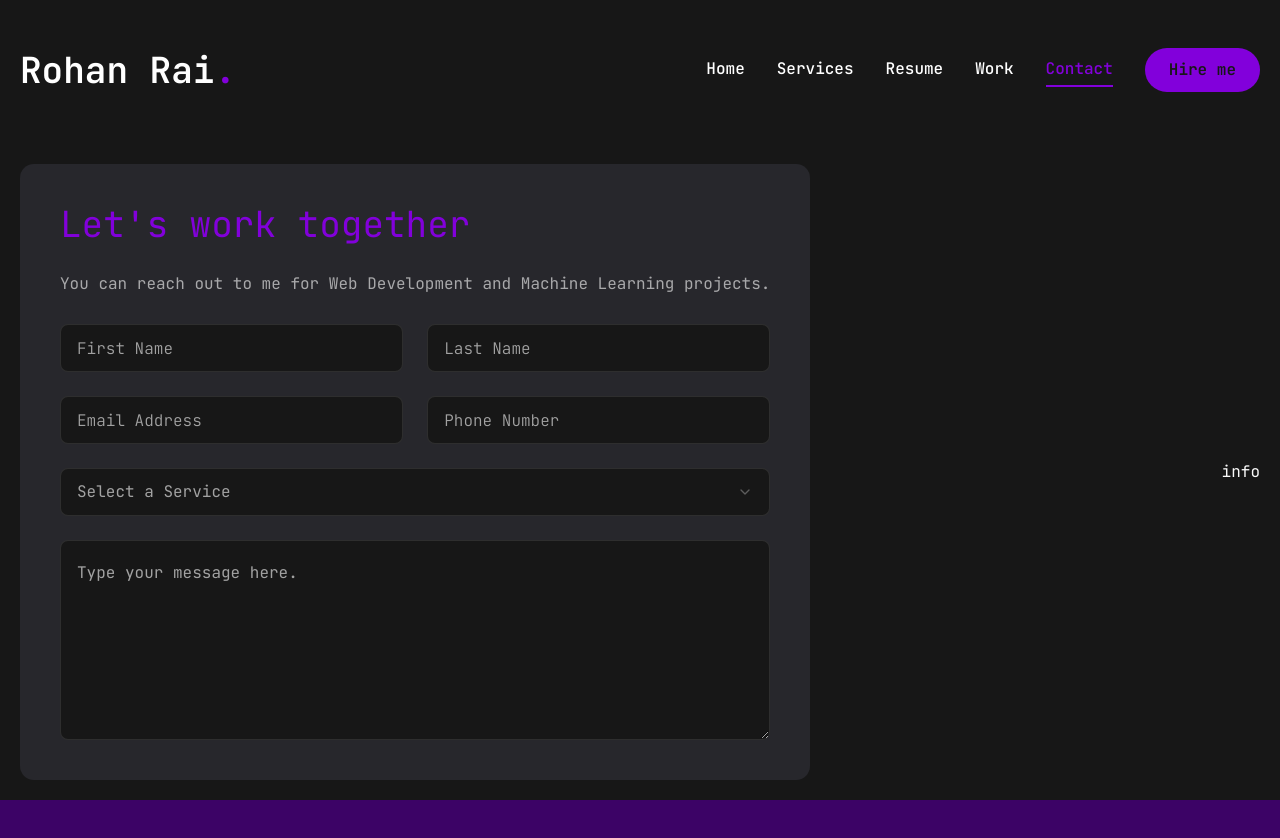
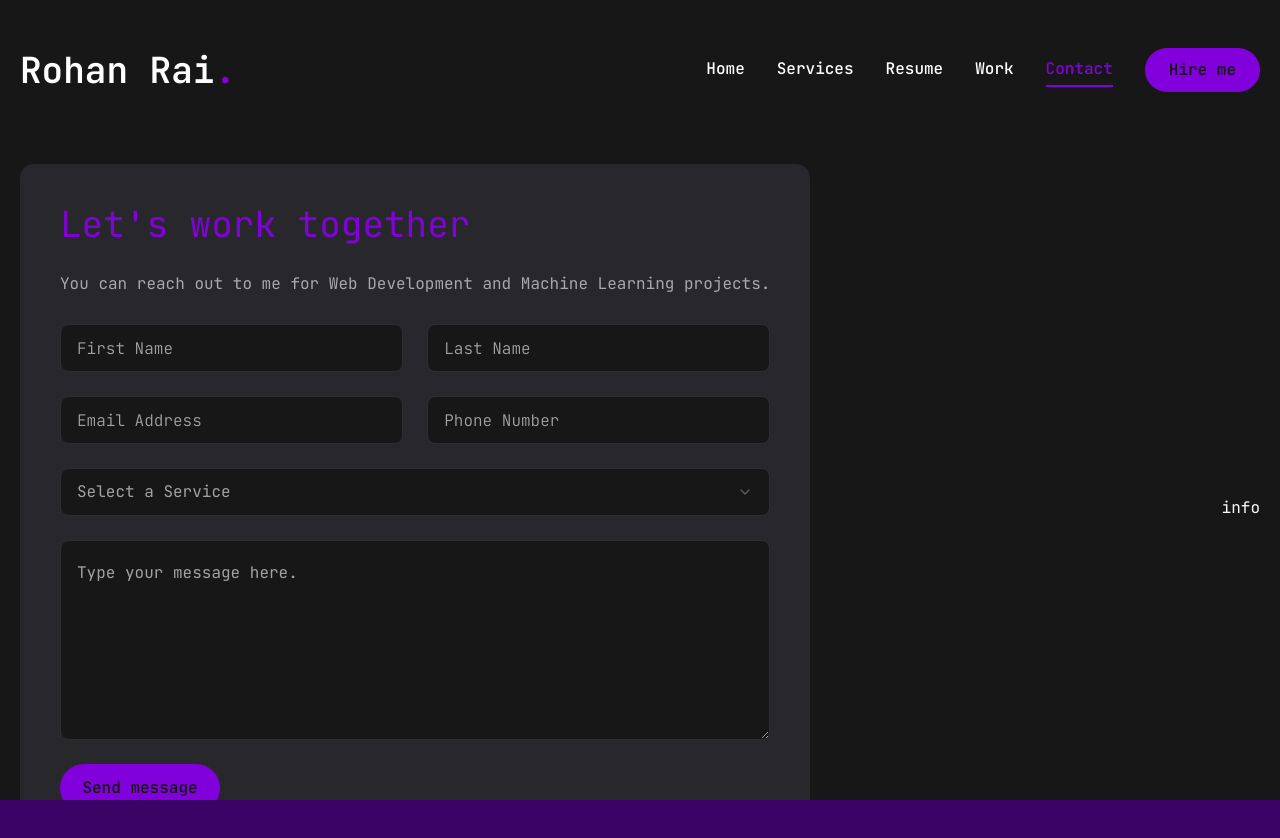
Before and after one commit to rohxn-rai/rohan-rai-portfolio, a Next.js app: page /contact in a window 1280 px wide. Shown: the top 838 px of the page. Before the commit the page ends 804 px from the top, so only its background shows below. Built offline with nearby package versions, Linux system fonts and the light colour scheme.

Commit message:
modified Contact - added a send message button

```diff
--- a/app/contact/page.jsx
+++ b/app/contact/page.jsx
@@ -86,6 +86,12 @@ const Contact = () => {
                 className="h-[200px]"
                 placeholder="Type your message here."
               />
+
+              {/* button */}
+
+              <Button size="md" className="max-w-40">
+                Send message
+              </Button>
             </form>
           </div>
 
```
